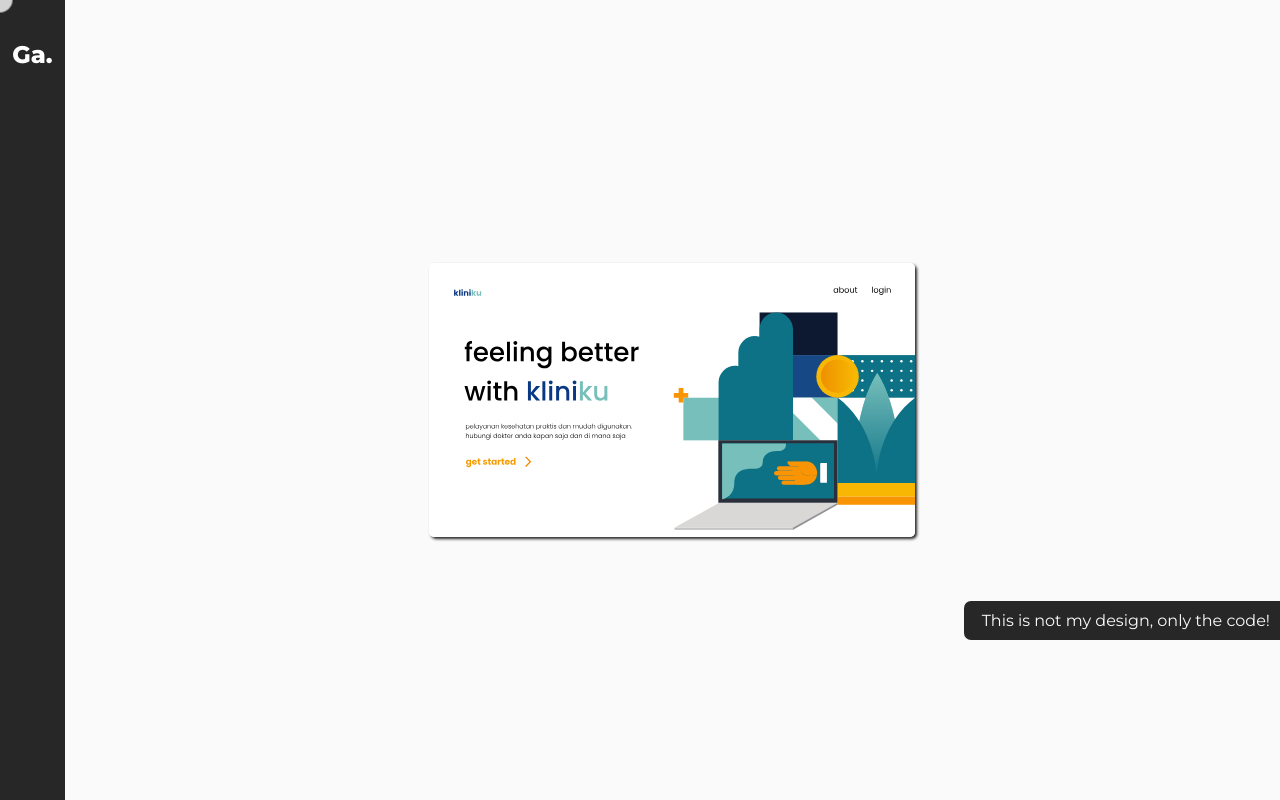
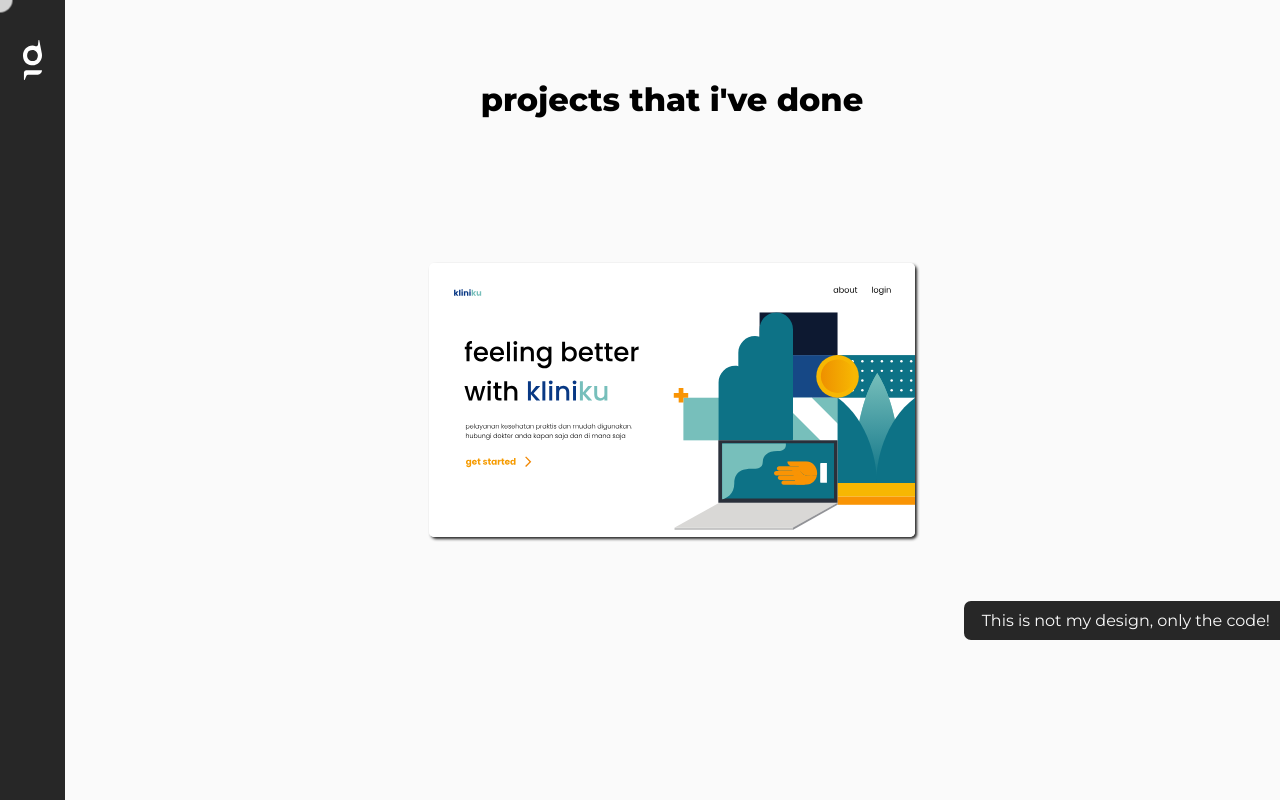
Before and after one commit to GunawanAhmad/Portfolio, a Vue app: page /work in a window 1280 px wide. Built offline with nearby package versions, Linux system fonts and the light colour scheme; the HTML template or start-up script is replaced by a standard one.

Commit message:
change logo

```diff
--- a/public/styles/nav.css
+++ b/public/styles/nav.css
@@ -41,6 +41,11 @@ nav {
   z-index: 99;
   color: white;
   font-weight: bold;
+}
+
+.logo img {
+  height: 40px;
+  /* width: 30px; */
 }
 
 .direct > div {
--- a/public/styles/work.css
+++ b/public/styles/work.css
@@ -7,7 +7,19 @@
   overflow-y: hidden;
   display: flex;
   justify-content: center;
+  flex-direction: column;
   align-items: center;
+  position: relative;
+}
+
+.work h1 {
+  /* margin-top: 8rem; */
+  /* margin-bottom: 2rem; */
+  position: absolute;
+  left: 50%;
+  transform: translateX(-50%);
+  top: 5rem;
+  text-align: center;
 }
 
 .work-list {
--- a/src/components/nav.vue
+++ b/src/components/nav.vue
@@ -2,7 +2,9 @@
   <div class="navbar">
 
     <nav>
-      <div class="logo">Ga.</div>
+      <div class="logo">
+        <img src="../assets/logoName.svg" alt="">
+      </div>
       <div class="direct">
         <div class="home" data-content="Home">
           <router-link to="/">
--- a/src/views/work.vue
+++ b/src/views/work.vue
@@ -1,7 +1,9 @@
 <template>
   <div class="work">
+    <h1>projects that i've done</h1>
+
     <div class="work-list">
-      <div class="background" ref="back"></div>
+      <div class="background" ref="back" @click="expandProject"></div>
       <div class="kliniku list shrink" ref="kliniku">
         <transition name="detail">
           <div class="detail" v-if="isDetail">
```
Also changed, not shown: src/App.vue (line endings or trailing spaces), src/assets/logoName.svg (added), src/assets/logoNew.png (added).
